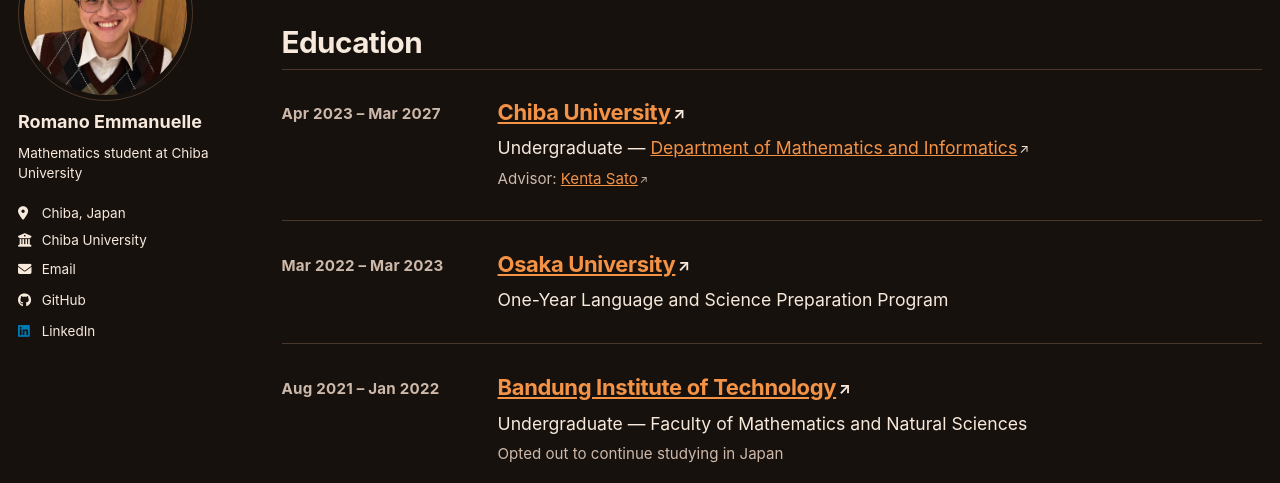
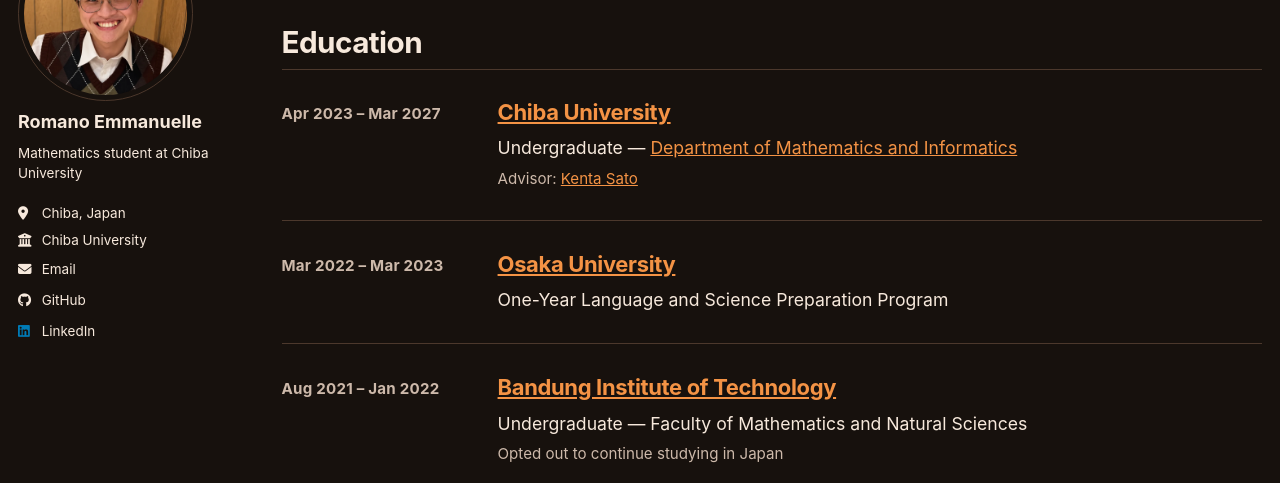
Before and after one commit to RomanoEmmanuelle/RomanoEmmanuelle.github.io, a Jekyll site: the page built from _pages/academic.md, in a window 1280 px wide and 900 px high. Shown: the part 175-658 px from the top of the window. Built offline with Jekyll 4.4.1, drawn with Linux system fonts in a browser that asks for light colours; a style sheet for code colours, icons or effects is not loaded.

Commit message:
Remove external-link arrows
Remove arrow symbols beside linked education entries.

```diff
--- a/_pages/academic.md
+++ b/_pages/academic.md
@@ -11,16 +11,16 @@ author_profile: true
   <article class="education-entry">
     <time class="education-date">Apr 2023 – Mar 2027</time>
     <div>
-      <h3 class="education-school"><a href="https://www.chiba-u.ac.jp/e/">Chiba University</a><span class="external-arrow" aria-hidden="true">↗</span></h3>
-      <p class="education-program">Undergraduate — <a href="https://www.math.s.chiba-u.ac.jp/">Department of Mathematics and Informatics</a><span class="external-arrow" aria-hidden="true">↗</span></p>
-      <p class="education-note">Advisor: <a href="https://sites.google.com/view/ktsato">Kenta Sato</a><span class="external-arrow" aria-hidden="true">↗</span></p>
+      <h3 class="education-school"><a href="https://www.chiba-u.ac.jp/e/">Chiba University</a></h3>
+      <p class="education-program">Undergraduate — <a href="https://www.math.s.chiba-u.ac.jp/">Department of Mathematics and Informatics</a></p>
+      <p class="education-note">Advisor: <a href="https://sites.google.com/view/ktsato">Kenta Sato</a></p>
     </div>
   </article>
 
   <article class="education-entry">
     <time class="education-date">Mar 2022 – Mar 2023</time>
     <div>
-      <h3 class="education-school"><a href="https://www.osaka-u.ac.jp/en">Osaka University</a><span class="external-arrow" aria-hidden="true">↗</span></h3>
+      <h3 class="education-school"><a href="https://www.osaka-u.ac.jp/en">Osaka University</a></h3>
       <p class="education-program">One-Year Language and Science Preparation Program</p>
     </div>
   </article>
@@ -28,7 +28,7 @@ author_profile: true
   <article class="education-entry">
     <time class="education-date">Aug 2021 – Jan 2022</time>
     <div>
-      <h3 class="education-school"><a href="https://itb.ac.id/">Bandung Institute of Technology</a><span class="external-arrow" aria-hidden="true">↗</span></h3>
+      <h3 class="education-school"><a href="https://itb.ac.id/">Bandung Institute of Technology</a></h3>
       <p class="education-program">Undergraduate — Faculty of Mathematics and Natural Sciences</p>
       <p class="education-note">Opted out to continue studying in Japan</p>
     </div>
```
